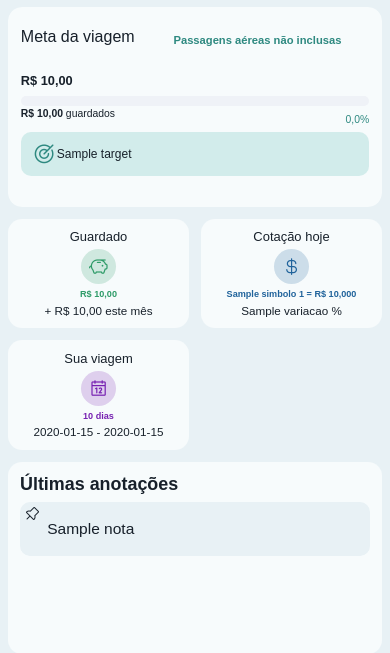
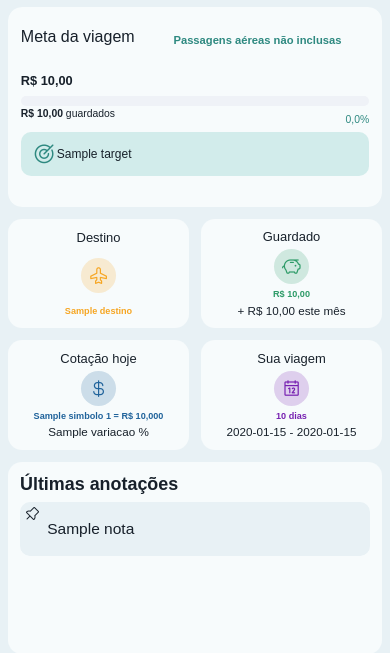
Before and after one commit to BlackGhostt6/Projeto-Interdisciplinar-2, a Flask app: template templates/index.html in a window 390 px wide. Shown: the part 146-799 px from the top of the page. Run offline with Flask 3, Linux system fonts and the light colour scheme; the template is opened without the code that fills it: most values are stand-ins (such as "Sample title", 1, 10 or a date in 2020); grey boxes marked "Sample" are stand-in pictures; some libraries are stand-ins or nearby versions; some web fonts are replaced.

Commit message:
Adição de card de destino para mobile

```diff
--- a/static/style.css
+++ b/static/style.css
@@ -364,6 +364,23 @@ h1{
      background:rgb(from var(--success) r g b / 20%);
 }
 
+.destino-i{
+     background:rgb(from var(--warning) r g b / 20%);
+}
+
+.destino-i i{
+    color: var(--warning)
+}
+
+.destino span{
+    color: var(--warning);
+    font-weight: 600;
+}
+
+.destino{
+    display: none
+}
+
 .poupanca-i i{
     color: var(--success)
 }
@@ -1403,6 +1420,15 @@ dialog input:valid:not(:placeholder-shown) {
         padding: .4rem .3rem .4rem .5rem;
     }
 
+    .destino-i{
+        margin: 5%;
+    }
+
+    .destino{
+        display: flex;
+
+    }
+
     .user-menu summary span {
         max-width: 5.75rem;
         overflow: hidden;
--- a/templates/index.html
+++ b/templates/index.html
@@ -94,6 +94,13 @@
                         </div>
                     </div>
                 </div>
+            </div>
+            <div class="cards destino">
+                <h4 class="card-title">Destino</h4>
+                <div class="icone-card destino-i">
+                    <i class="ph ph-airplane"></i>
+                </div>
+                <span>{{dash.destino}}</span>
             </div>
             <div class="cards guardado">
                 <h4 class="card-title">Guardado</h4>
--- a/utils/currency_cache.json
+++ b/utils/currency_cache.json
@@ -1 +1 @@
-{"brl_JPY": {"valor": 30.926, "atualizado": "2026-08-21T20:09:15.563243"}, "brl_USD": {"valor": 0.1945147, "atualizado": "2026-08-21T20:09:26.560802"}, "brl_EUR": {"valor": 0.166, "atualizado": "2026-08-21T20:09:30.995315"}, "brl_KRW": {"valor": 269.57174, "atualizado": "2026-08-21T20:09:34.834426"}, "brl_BRL": {"valor": 1.0, "atualizado": "2026-08-18T00:12:16.998588"}, "USD_brl": {"valor": 5.0988, "atualizado": "2026-09-22T16:39:54.297807"}, "JPY_brl": {"valor": 0.03241092, "atualizado": "2026-09-22T16:36:35.287033"}, "KRW_brl": {"valor": 0.00370614, "atualizado": "2026-08-21T20:17:19.544423"}, "EUR_brl": {"valor": 5.8401, "atualizado": "2026-09-22T16:40:11.408917"}}
+{"brl_JPY": {"valor": 30.926, "atualizado": "2026-08-21T20:09:15.563243"}, "brl_USD": {"valor": 0.1945147, "atualizado": "2026-08-21T20:09:26.560802"}, "brl_EUR": {"valor": 0.166, "atualizado": "2026-08-21T20:09:30.995315"}, "brl_KRW": {"valor": 269.57174, "atualizado": "2026-08-21T20:09:34.834426"}, "brl_BRL": {"valor": 1.0, "atualizado": "2026-08-18T00:12:16.998588"}, "USD_brl": {"valor": 5.0988, "atualizado": "2026-09-22T16:39:54.297807"}, "JPY_brl": {"valor": 0.03240643, "atualizado": "2026-09-22T19:10:09.283145"}, "KRW_brl": {"valor": 0.00370614, "atualizado": "2026-08-21T20:17:19.544423"}, "EUR_brl": {"valor": 5.8401, "atualizado": "2026-09-22T16:40:11.408917"}}
```
